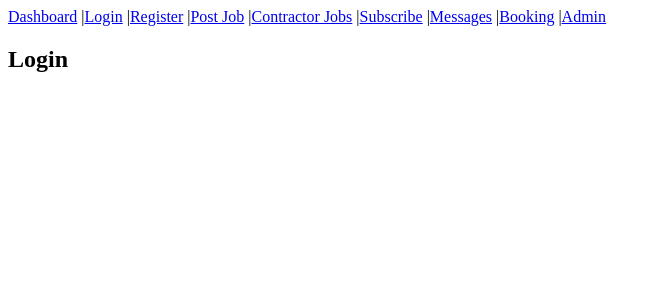
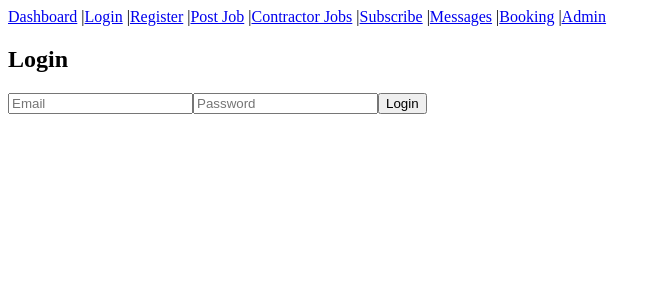
Before and after one commit to sasimf/property-maintenance-pwa, a React (Create React App) app: page /login in a window 1280 px wide. Shown: the top 300 px of the page, without its empty margins (0-661 px from the left). Built offline with nearby package versions, Linux system fonts and the light colour scheme; no server answers.

Commit message:
Update Login.js

```diff
--- a/src/components/Auth/Login.js
+++ b/src/components/Auth/Login.js
@@ -1 +1,55 @@
-import React,{useState,useContext}from'react';import{login}from'../../services/api';import{AuthContext}from'../../context/AuthContext';function Login(){const[e,sE]=useState(''),[p,sP]=useState('');const{setUser}=useContext(AuthContext);return(<form onSubmit={async e1=>{e1.preventDefault();const u=await login({email:e,password:p});setUser(u);}}><h2>Login</h2></form>);}export default Login;
+import React, { useState, useContext } from 'react';
+import { login } from '../../services/api';
+import { AuthContext } from '../../context/AuthContext';
+import { useNavigate } from 'react-router-dom';
+
+export default function Login() {
+  const [credentials, setCredentials] = useState({ email: '', password: '' });
+  const [error, setError] = useState('');
+  const { setUser } = useContext(AuthContext);
+  const navigate = useNavigate();
+
+  const handleChange = e => {
+    setCredentials(prev => ({ ...prev, [e.target.name]: e.target.value }));
+  };
+
+  const handleSubmit = async e => {
+    e.preventDefault();
+    setError('');
+
+    try {
+      const user = await login(credentials);
+      if (user.error) throw new Error(user.error);
+      setUser(user);
+      navigate('/'); // Go to dashboard
+    } catch (err) {
+      setError(err.message || 'Login failed');
+    }
+  };
+
+  return (
+    <form onSubmit={handleSubmit}>
+      <h2>Login</h2>
+      {error && <p style={{ color: 'red' }}>{error}</p>}
+
+      <input
+        type="email"
+        name="email"
+        placeholder="Email"
+        value={credentials.email}
+        onChange={handleChange}
+        required
+      />
+      <input
+        type="password"
+        name="password"
+        placeholder="Password"
+        value={credentials.password}
+        onChange={handleChange}
+        required
+      />
+
+      <button type="submit">Login</button>
+    </form>
+  );
+}
```
